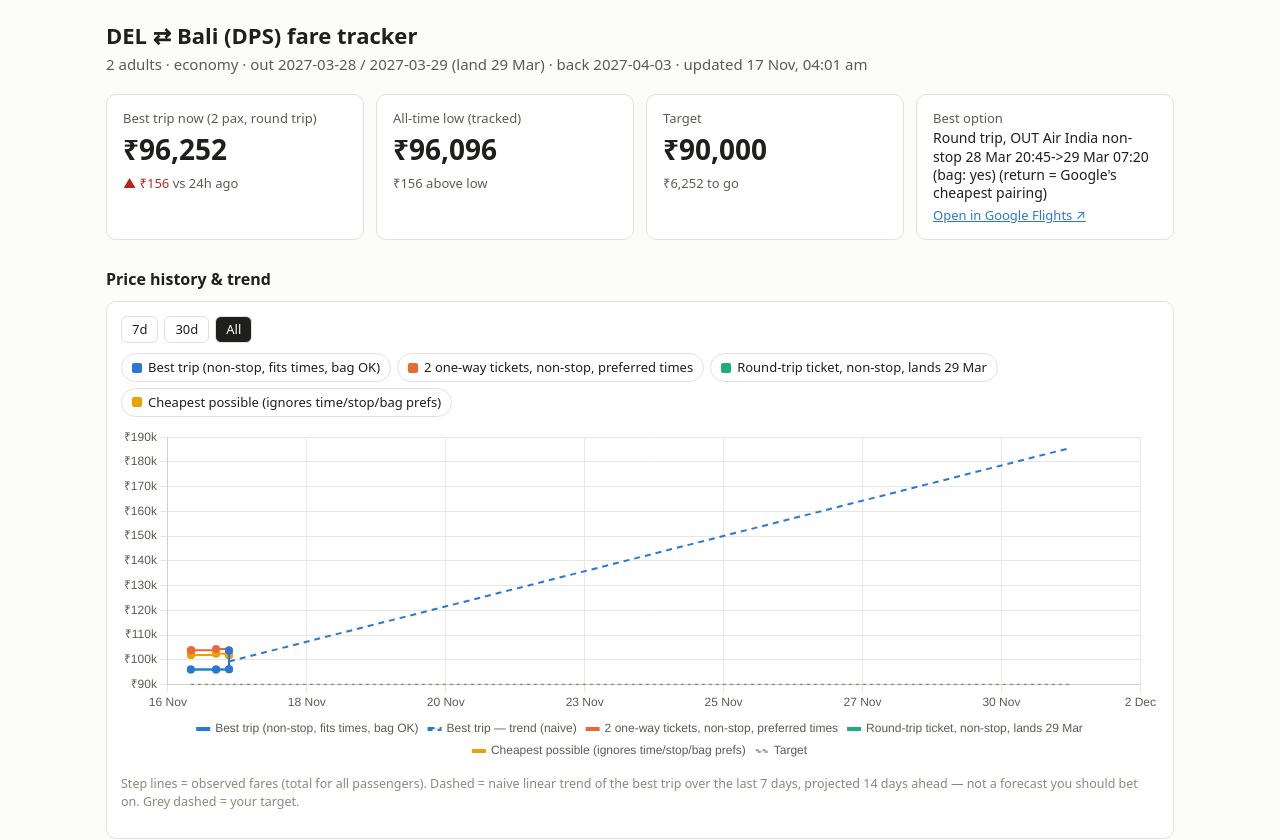
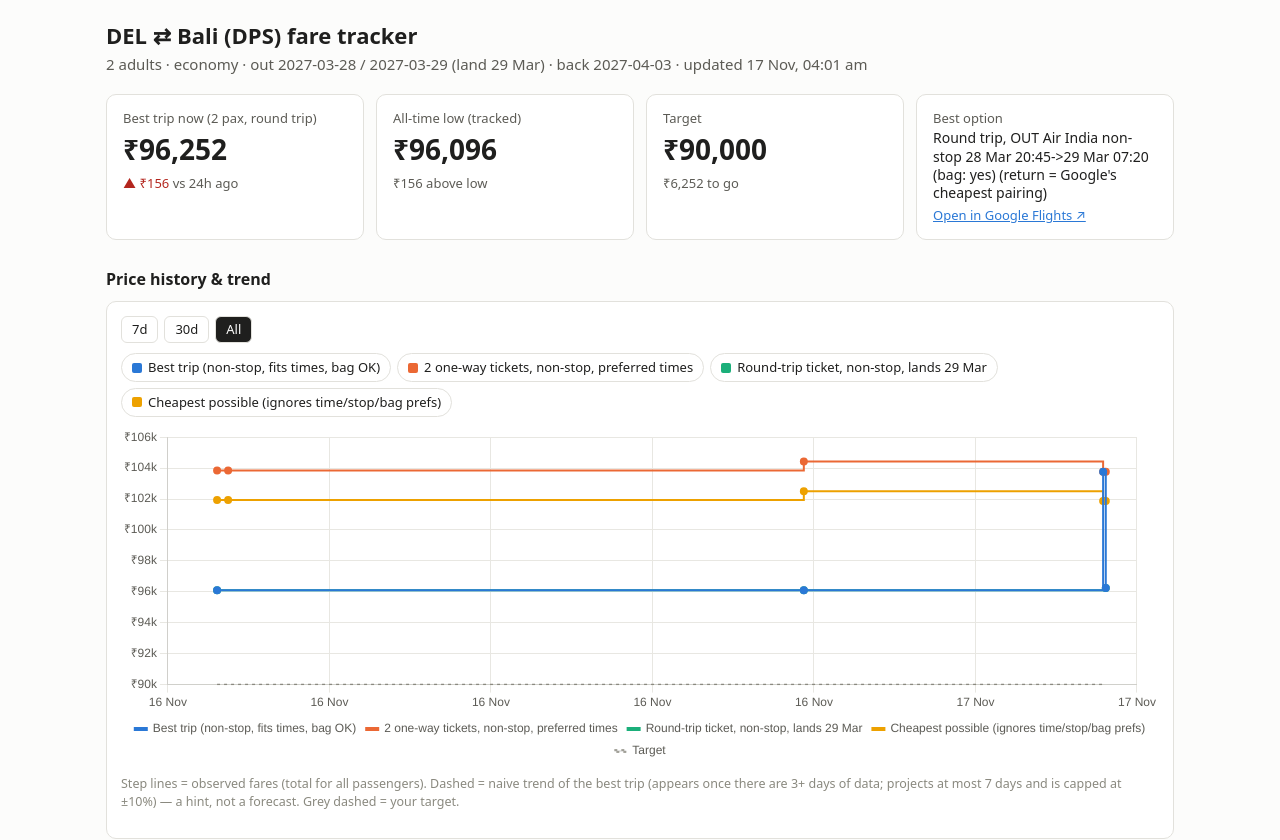
Before and after one commit to CrytecFusion101/flight-price-tracker, a plain HTML site: page docs/index.html in a window 1280 px wide. Shown: the top 840 px of the page. Drawn offline with nearby package versions, Linux system fonts and the light colour scheme.

Commit message:
Dashboard: conservative trend line (3+ days of data, short horizon, capped)
Co-Authored-By: Claude Opus 5.5 <noreply@anthropic.com>

```diff
--- a/docs/index.html
+++ b/docs/index.html
@@ -46,7 +46,7 @@ a{color:var(--s1)}.seg{display:flex;gap:6px;margin:0 0 10px}
   </div>
   <div class="chips" id="chips" role="group" aria-label="Series"></div>
   <div class="chartbox"><canvas id="chart" aria-label="Fare history chart"></canvas></div>
-  <p class="foot" style="margin-top:8px">Step lines = observed fares (total for all passengers). Dashed = naive linear trend of the best trip over the last 7 days, projected 14 days ahead — not a forecast you should bet on. Grey dashed = your target.</p>
+  <p class="foot" style="margin-top:8px">Step lines = observed fares (total for all passengers). Dashed = naive trend of the best trip (appears once there are 3+ days of data; projects at most 7 days and is capped at ±10%) — a hint, not a forecast. Grey dashed = your target.</p>
 </div>
 
 <h2>Round-trip journeys (outbound + return)</h2>
@@ -165,14 +165,22 @@ function renderJourneys() {
     : '<tr><td>No journeys fit your filters in the latest run' + (nsOnly ? " — try unticking “Non-stop only”." : ".") + "</td></tr>";
 }
 
+// Naive trend, deliberately conservative so it never swamps the real data:
+// needs >= 3 days of history, projects at most half the observed span (max 7 days),
+// starts from the last real price and is capped at +/-10% of it.
+const TREND_MIN_SPAN = 3 * 864e5, TREND_MAX_AHEAD = 7 * 864e5, TREND_CAP = 0.10;
 function trend(points) {
-  if (points.length < 3) return null;
-  const end = points[points.length - 1].x, pts = points.filter(p => p.x >= end - 7 * 864e5);
-  if (pts.length < 3) return null;
+  if (points.length < 6) return null;
+  const last = points[points.length - 1], first = points[0];
+  if (last.x - first.x < TREND_MIN_SPAN) return null;
+  const pts = points.filter(p => p.x >= last.x - 7 * 864e5);
   const n = pts.length, mx = pts.reduce((a, p) => a + p.x, 0) / n, my = pts.reduce((a, p) => a + p.y, 0) / n;
   let num = 0, den = 0; for (const p of pts) { num += (p.x - mx) * (p.y - my); den += (p.x - mx) ** 2; }
-  if (!den) return null; const m = num / den, f = x => my + m * (x - mx);
-  return [{x: end, y: f(end)}, {x: end + 14 * 864e5, y: f(end + 14 * 864e5)}];
+  if (!den) return null;
+  const ahead = Math.min(TREND_MAX_AHEAD, (last.x - first.x) / 2);
+  const raw = last.y + (num / den) * ahead;
+  const y = Math.min(last.y * (1 + TREND_CAP), Math.max(last.y * (1 - TREND_CAP), raw));
+  return [{x: last.x, y: last.y}, {x: last.x + ahead, y}];
 }
 
 function draw() {
```
